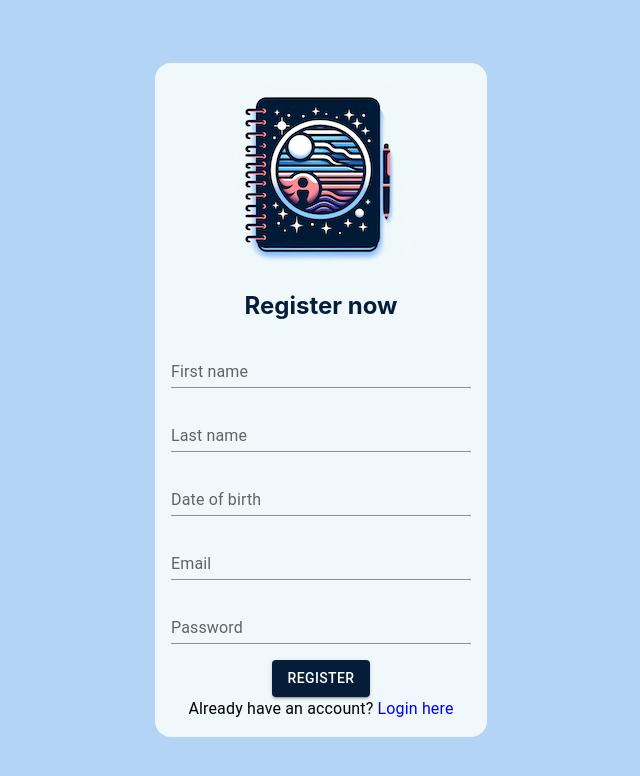
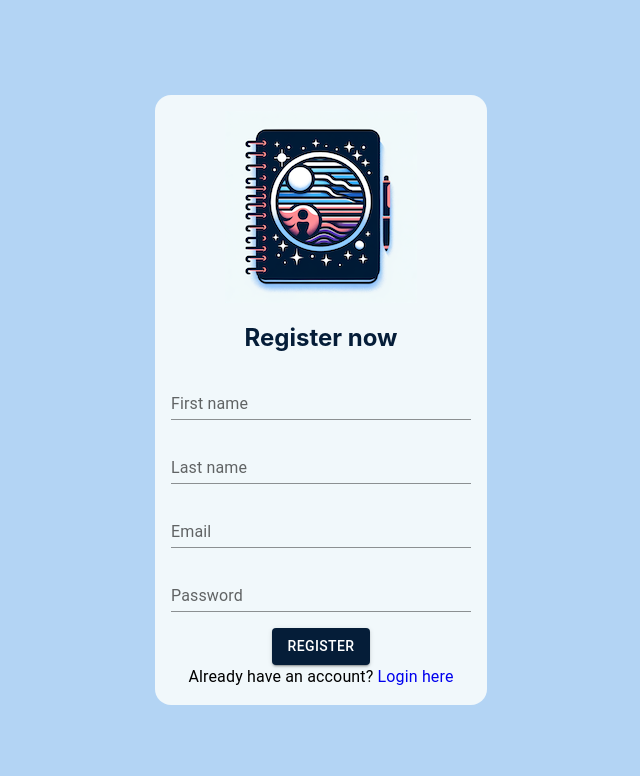
Before and after one commit to Mihai405/DES---Diary-with-Emotional-Status, a React (Create React App) app in the folder web/: page /register in a window 1280 px wide. Shown: the top 776 px of the page, without its empty margins (319-959 px from the left). Built offline with nearby package versions, Linux system fonts and the light colour scheme.

Commit message:
commenting out everything that is related to the date field. Not sure we will use it in the end

```diff
--- a/web/src/pages/authentication/Register.tsx
+++ b/web/src/pages/authentication/Register.tsx
@@ -7,7 +7,7 @@ import { NavLink } from 'react-router-dom';
 interface RegisterFormFields {
     firstName: string;
     lastName: string;
-    dateOfBirth: dayjs.Dayjs;
+    // dateOfBirth: dayjs.Dayjs;
     email: string;
     password: string;
 }
@@ -19,6 +19,18 @@ export function Register() {
         handleSubmit,
         formState: { errors },
     } = useForm<RegisterFormFields>();
+
+    function registerCustomer(formData: RegisterFormFields) {
+        // Convert `Dayjs` to `Date` object before sending data to API
+        const formattedData = {
+            ...formData,
+            // dateOfBirth: formData.dateOfBirth
+            //     ? formData.dateOfBirth.toDate()
+            //     : null,
+        };
+        console.log(formattedData);
+        //TODO: Send the form data to the backend
+    }
 
     return (
         <div className="centered-flex-wrapper">
@@ -48,25 +60,25 @@ export function Register() {
                         variant="standard"
                         error={!!errors.lastName}
                     />
-                    <Controller
-                        name="dateOfBirth"
-                        control={control}
-                        rules={{ required: 'Date of birth is required' }}
-                        render={({ field }) => (
-                            <DatePicker
-                                {...field}
-                                sx={{ width: '300px' }}
-                                label="Date of birth"
-                                slotProps={{
-                                    textField: {
-                                        variant: 'standard',
-                                        error: !!errors.dateOfBirth,
-                                        helperText: errors.dateOfBirth?.message,
-                                    },
-                                }}
-                            />
-                        )}
-                    />
+                    {/*<Controller*/}
+                    {/*    name="dateOfBirth"*/}
+                    {/*    control={control}*/}
+                    {/*    rules={{ required: 'Date of birth is required' }}*/}
+                    {/*    render={({ field }) => (*/}
+                    {/*        <DatePicker*/}
+                    {/*            {...field}*/}
+                    {/*            sx={{ width: '300px' }}*/}
+                    {/*            label="Date of birth"*/}
+                    {/*            slotProps={{*/}
+                    {/*                textField: {*/}
+                    {/*                    variant: 'standard',*/}
+                    {/*                    error: !!errors.dateOfBirth,*/}
+                    {/*                    helperText: errors.dateOfBirth?.message,*/}
+                    {/*                },*/}
+                    {/*            }}*/}
+                    {/*        />*/}
+                    {/*    )}*/}
+                    {/*/>*/}
                     <TextField
                         {...register('email', {
                             required: 'Email is required',
@@ -116,15 +128,3 @@ export function Register() {
         </div>
     );
 }
-
-function registerCustomer(formData: RegisterFormFields) {
-    // Convert `Dayjs` to `Date` object before sending data to API
-    const formattedData = {
-        ...formData,
-        dateOfBirth: formData.dateOfBirth
-            ? formData.dateOfBirth.toDate()
-            : null,
-    };
-    console.log(formattedData);
-    //TODO: Send the form data to the backend
-}
```
